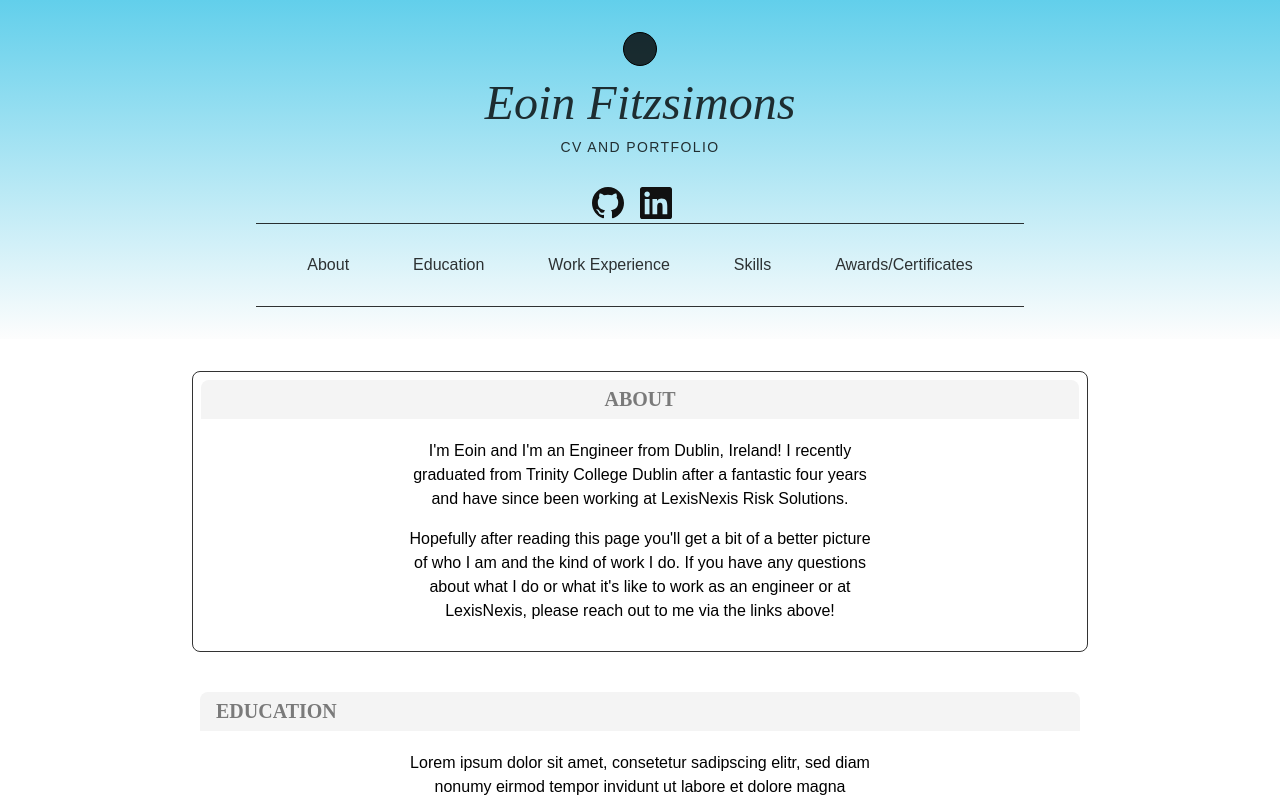
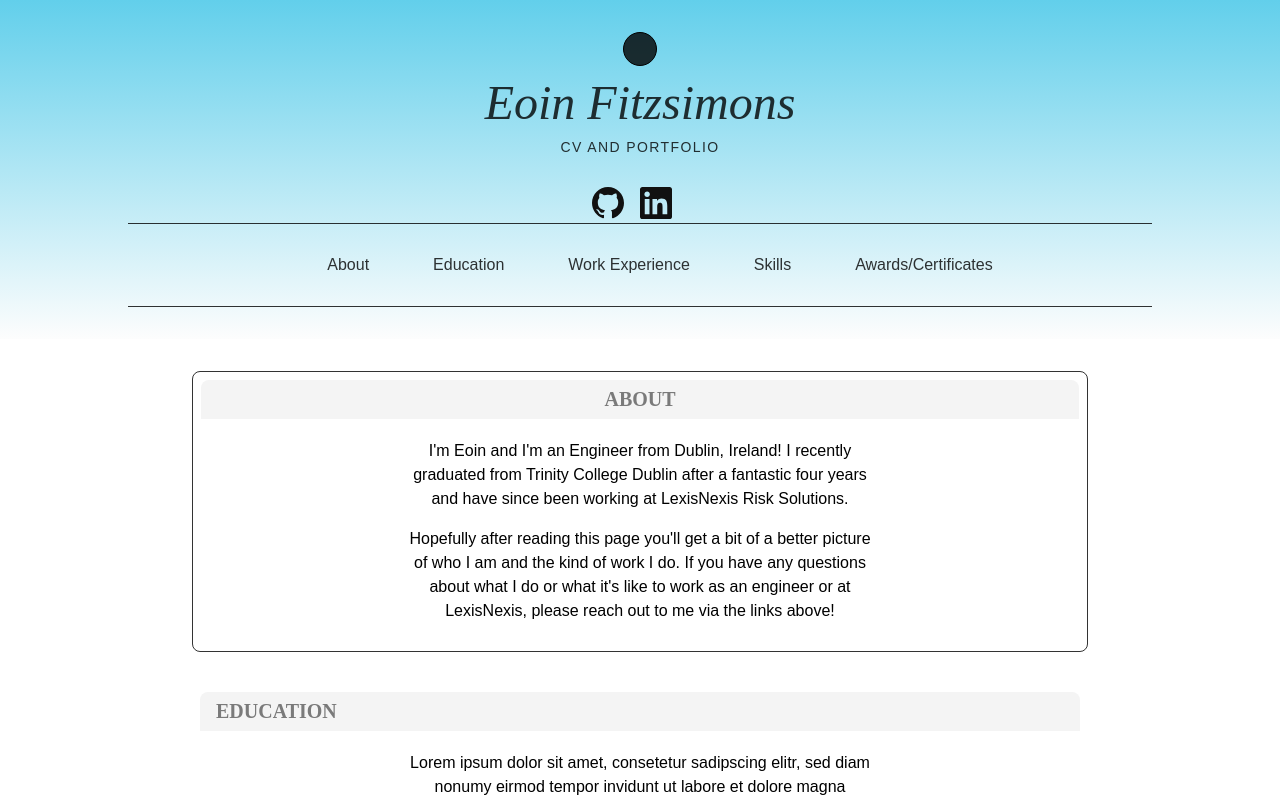
Before and after one commit to eoinfitz14/eoinslife, a React (Create React App) app: page / in a window 1280 px wide. Shown: the top 800 px of the page. Built offline with nearby package versions, Linux system fonts and the light colour scheme.

Commit message:
added smooth scroll from navbar

```diff
--- a/package.json
+++ b/package.json
@@ -9,6 +9,7 @@
     "react": "^16.13.1",
     "react-dom": "^16.13.1",
     "react-scripts": "3.4.1",
+    "react-scroll": "^1.7.16",
     "tachyons": "^4.11.1"
   },
   "scripts": {
--- a/src/App.js
+++ b/src/App.js
@@ -6,17 +6,29 @@ import Education from './components/SectionCards/Education/Education';
 import WorkExperience from './components/SectionCards/WorkExperience/WorkExperience';
 import Skills from './components/SectionCards/Skills/Skills';
 import AwardsCertificates from './components/SectionCards/AwardsCertificates/AwardsCertificates';
+import { Element } from 'react-scroll';
 
 class App extends Component { // need class to handle state if needs be
+
   render(){
     return (
       <div className="App">
           <Navigation />
+        <Element id='about' >
           <About />
+        </Element>
+        <Element id='education' >
           <Education />
+        </Element>
+        <Element id='work-experience' >
           <WorkExperience />
+        </Element>
+        <Element id='skills' >
           <Skills />
+        </Element>
+        <Element id='awards-certificates' >
           <AwardsCertificates />
+        </Element>
       </div>
     );
   }
--- a/src/components/Navigation/Navigation.js
+++ b/src/components/Navigation/Navigation.js
@@ -1,6 +1,9 @@
 import React from 'react';
+import Scroll from 'react-scroll';
 import Links from './Links';
 import './Navigation.css';
+
+const Link = Scroll.Link;
 
 // simple component with no state so we don't need to make it a class
 const Navigation = () => {
@@ -14,12 +17,14 @@ const Navigation = () => {
       <div className='mt4'>
         <Links/>
       </div>
-      <nav className='bt bb tc mw7 center'>
-        <p className='f6 f5-l link bg-animate black-80 hover-bg-lightest-blue dib pa3 ph4-l pointer' href='/'>About</p>
-        <p className='f6 f5-l link bg-animate black-80 hover-bg-lightest-blue dib pa3 ph4-l pointer' href='/portfolio'>Education</p>
-        <p className='f6 f5-l link bg-animate black-80 hover-bg-lightest-blue dib pa3 ph4-l pointer' href='/shop'>Work Experience</p>
-        <p className='f6 f5-l link bg-animate black-80 hover-bg-lightest-blue dib pa3 ph4-l pointer' href='/about'>Skills</p>
-        <p className='f6 f5-l link bg-animate black-80 hover-bg-lightest-blue dib pa3 ph4-l pointer' href='/about'>Awards/Certificates</p>
+      <nav className='bt bb tc mw8 center'>
+        <ul>
+          <Link to='about' spy={true} smooth={true} duration={500} activeClass='active' className='f6 f5-l link bg-animate black-80 hover-bg-lightest-blue dib pa3 ph4-l pointer'>About</Link>
+          <Link to='education' spy={true} smooth={true} duration={500} activeClass='active' className='f6 f5-l link bg-animate black-80 hover-bg-lightest-blue dib pa3 ph4-l pointer'>Education</Link>
+          <Link to='work-experience' spy={true} smooth={true} duration={500} activeClass='active' className='f6 f5-l link bg-animate black-80 hover-bg-lightest-blue dib pa3 ph4-l pointer'>Work Experience</Link>
+          <Link to='skills' spy={true} smooth={true} duration={500} activeClass='active' className='f6 f5-l link bg-animate black-80 hover-bg-lightest-blue dib pa3 ph4-l pointer'>Skills</Link>
+          <Link to='awards-certificates' spy={true} smooth={true} duration={500} activeClass='active' className='f6 f5-l link bg-animate black-80 hover-bg-lightest-blue dib pa3 ph4-l pointer'>Awards/Certificates</Link>
+        </ul>
       </nav>
     </header>
   );
```
Also changed, not shown: 1 other file (tests, documents, lock files or other folders). Lines whose indentation alone changed are shown as unchanged.
